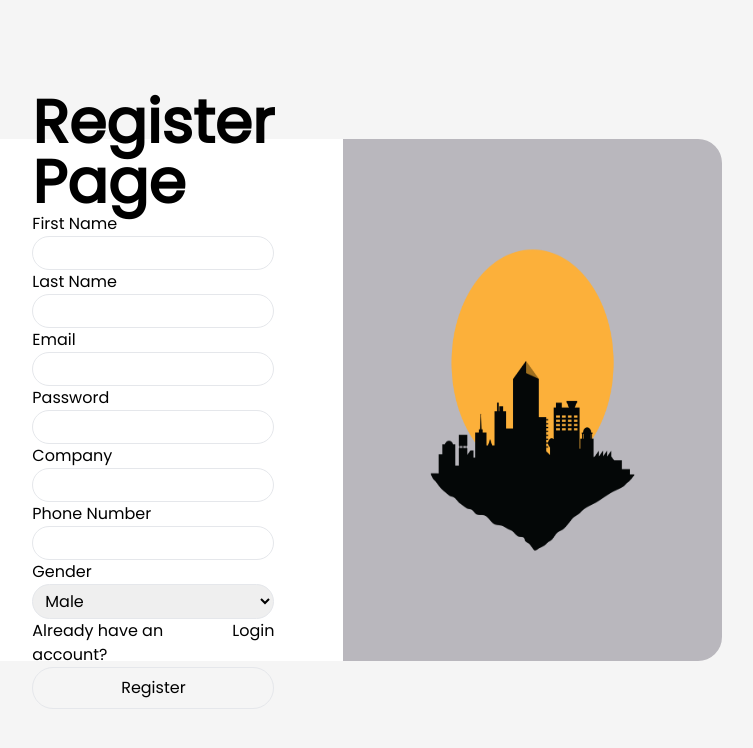
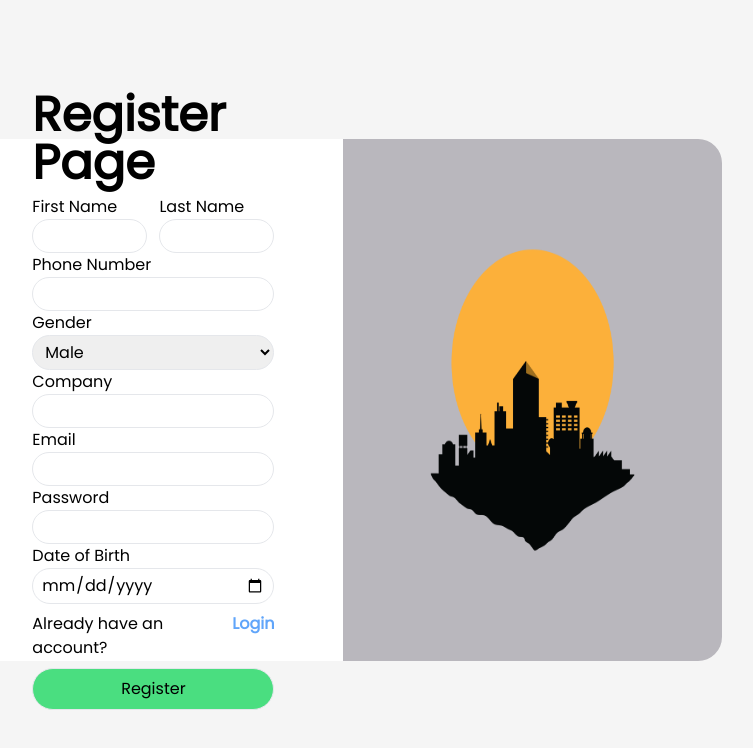
Before and after one commit to syndisc/EntreIndex, a Next.js app: page /user/register in a window 1280 px wide. Shown: the top 748 px of the page, without its empty margins (297-1050 px from the left). Built offline with nearby package versions, Linux system fonts and the light colour scheme.

Commit message:
fix form and add user data

```diff
--- /dev/null
+++ b/app/answer/page.tsx
@@ -0,0 +1,64 @@
+"use client"
+import React, { useEffect, useState } from 'react'
+import Navbar from '../component/navbar'
+import { Answer } from '../model/form'
+import { User } from '../model/user'
+
+const FormPage = () => {
+
+    const [answers, setAnswers] = useState<[Answer]>([{
+        id : 0,
+        user_id : 0,
+        city_id : 0,
+        answer : "",
+        profile : ""
+    }])
+
+    const [user, setUser] = useState<User>()
+
+    useEffect(() => {
+        async function LoadUser(){
+            const cookie = document.cookie
+            const [cookieName, cookieValue] = cookie.split("=")
+            const userAPI = process.env.DECODE_TOKEN_API ? process.env.DECODE_TOKEN_API + cookieValue: ""
+            const userRes = await fetch(userAPI)
+            const user = await userRes.json()
+            setUser(user)
+
+            const answersAPI = process.env.GET_USER_ANSWER_API ? process.env.GET_USER_ANSWER_API + user.id : ""
+            const answersRes = await fetch(answersAPI)
+            const answers = await answersRes.json()
+            setAnswers(answers)
+
+        }
+
+        LoadUser()
+    }, [])
+
+    if(!answers){
+        return(
+            <div>
+                Loading...
+            </div>
+        )
+    }
+
+    return (
+        <div className='h-auto w-screen bg-primaryLight dark:bg-primaryDark'>
+        <Navbar/>
+            <div className='h-93.2vh w-screen flex justify-center content-center flex-wrap'>
+                <div className='h-85vh w-6/12 bg-secondaryLight dark:bg-secondaryDark p-6 overflow-y-auto rounded-3xl'>
+                    {answers.map((answer) => {
+                        return(
+                            <div key={answer.id}>
+                                {answer.answer}
+                            </div>
+                        )
+                    })}
+                </div>
+            </div>
+        </div>
+    )
+}
+
+export default FormPage
--- a/app/component/form/registerForm.tsx
+++ b/app/component/form/registerForm.tsx
@@ -8,7 +8,7 @@ export const RegisterField: React.FC<RegisterFieldProps> = ({ label, type,onChan
     };
 
     return (
-        <div className="flex flex-col">
+        <div className="flex flex-col mt-2">
             <label htmlFor="">{label}</label>
             <input type={type} onChange={handleChange} className="border rounded-3xl py-1 px-2"/>
         </div>
--- a/app/component/navbar.tsx
+++ b/app/component/navbar.tsx
@@ -1,17 +1,42 @@
-import React from 'react'
+"use client"
+import React, { useEffect, useState } from 'react'
 import Link from 'next/link'
+import { User } from '../model/user'
+import Image from 'next/image'
 
 const Navbar = () => {
+
+  const [user, setUser] = useState<User>()
+
+  useEffect(() => {
+    async function LoadUser(){
+      const cookie = document.cookie
+      const [cookieName, cookieValue] = cookie.split("=")
+      const api = process.env.DECODE_TOKEN_API ? process.env.DECODE_TOKEN_API + cookieValue: ""
+      const res = await fetch(api)
+      const user = await res.json()
+      setUser(user)
+    }
+
+    LoadUser()
+  }, [])
+
   return (
     <div className='w-screen h-auto flex justify-between bg-secondaryLight dark:bg-secondaryDark sticky top-0'>
         <Link href={"/home"} className='flex '>
-            <img src="/images/logo.png" alt="Asset not found" className='w-20 h-16'/>
-            <div className='flex content-center justify-center flex-wrap font-bold text-3xl text-textLight dark:text-textDark'>
-            Indonesia Entrepeneurship Index
+            <Image width={100} height={100} src="/images/logo.png" alt="Asset not found" className='w-20 h-16'/>
+            <div className='flex flex-col content-center justify-center flex-wrap  text-textLight dark:text-textDark'>
+              <div className='font-bold text-3xl'>
+              Indonesia Entrepeneurship Index
+              </div>
+              <div>
+                Welcome, {user?.first_name}
+              </div>
             </div>
         </Link>
         <div className='w-1/5 flex justify-around content-center flex-wrap font-bold text-2xl text-textLight dark:text-textDark pr-4'>
             <Link href={"/form"}>Form</Link>
+            <Link href={"/answer"}>My Answer</Link>
             <Link href={"user/profile"}>Profile</Link>
         </div>
     </div>
--- a/app/form/page.tsx
+++ b/app/form/page.tsx
@@ -6,6 +6,7 @@ import { options, questions } from '../utility/data'
 import { City, Province } from '../model/province'
 import { ChangeSpace } from '../utility/utility';
 import { SendAPIRequest } from '../utility/apiController'
+import { User } from '../model/user'
 
 const FormPage = () => {
 
@@ -20,6 +21,21 @@ const FormPage = () => {
         education  : 1,
         experience : 1,
     })
+
+    const [user, setUser] = useState<User>()
+
+    useEffect(() => {
+        async function LoadUser(){
+        const cookie = document.cookie
+        const [cookieName, cookieValue] = cookie.split("=")
+        const api = process.env.DECODE_TOKEN_API ? process.env.DECODE_TOKEN_API + cookieValue: ""
+        const res = await fetch(api)
+        const user = await res.json()
+        setUser(user)
+        }
+
+        LoadUser()
+    }, [])
 
     async function loadProvince(){
         const api = process.env.GET_PROVINCE_API ? process.env.GET_PROVINCE_API : ""
@@ -73,7 +89,7 @@ const FormPage = () => {
 
 
         const body = {
-            user_id : 1,
+            user_id : user?.id,
             city_id : chosenCity,
             answer : finalAnswer,
             profile : finalProfile
--- a/app/model/user.tsx
+++ b/app/model/user.tsx
@@ -11,4 +11,11 @@ export interface Register{
     company : string,
     email : string,
     password : string
+    dob : string
 }
+
+export interface User{
+    id : string,
+    first_name : string,
+    last_name : string
+}
--- a/app/user/login/page.tsx
+++ b/app/user/login/page.tsx
@@ -1,6 +1,7 @@
 'use client'
 import { Login } from '@/app/model/user';
 import { SendAPIRequest, SendAuthRequest } from '@/app/utility/apiController';
+import Image from 'next/image';
 import Link from 'next/link'
 import { useRouter } from 'next/navigation';
 import React, { ChangeEvent, HTMLInputTypeAttribute } from 'react'
@@ -37,37 +38,41 @@ const LoginPage = () => {
   return (
     <div className='w-screen h-screen bg-primaryLight dark:bg-primaryDark p-2 flex justify-center content-center flex-wrap'>
       <div className='w-3/5 flex h-2/3'>
-        <div className='w-1/2 h-full flex justify-center content-center flex-wrap p-2 bg-accentLight dark:bg-accentDark rounded-l-3xl'>
-          <img src="/images/login.webp" alt="Not found" className='h-4/5 w-4/5'/>
+        <div className='w-1/2 h-full hidden lg:flex justify-center content-center flex-wrap p-2 bg-accentLight dark:bg-accentDark rounded-l-3xl'>
+          <Image width={500} height={500} src="/images/login.webp" alt="Not found" className='h-4/5 w-4/5'/>
         </div>
-        <div className='w-1/2 h-full bg-secondaryLight dark:bg-secondaryDark p-2 rounded-r-3xl flex justify-center content-center flex-wrap flex-col'>
+        <div className='w-full lg:w-1/2 h-full bg-secondaryLight dark:bg-secondaryDark p-2 rounded-l-3xl rounded-r-3xl lg:rounded-l-none flex justify-center content-center flex-wrap flex-col'>
           <div className='text-6xl font-bold text-textLight dark:text-textDark h-auto w-2/3'>
             Login Page
           </div>
           <div className='flex flex-col h-2/5'>
-            <div className='flex flex-col h-1/3 mt-2'>
+
+            <div className='flex flex-col h-auto mt-2'>
               <label htmlFor="" className='text-sm ps-2'>Email</label>
-              <input type="email" className='h-4/5 rounded-3xl p-2 border' name='email' onChange={(e) => {
+              <input type="email" className='h-12 rounded-3xl p-2 border' name='email' onChange={(e) => {
                 handleChanges(e)
               }}/>
             </div>
-            <div className='flex flex-col h-1/3 mt-2'>
+
+            <div className='flex flex-col h-auto mt-2'>
               <label htmlFor="" className='text-sm ps-2'>Password</label>
-              <div className='h-4/5'>
-                <input type={fieldType} className='w-11/12 rounded-l-3xl p-2 border' name='password' onChange={(e) => {
+              <div className='h-12'>
+                <input type={fieldType} className='w-11/12 h-full rounded-l-3xl p-2 border' name='password' onChange={(e) => {
                   handleChanges(e)
                 }}/>
-                <button className='w-1/12 bg-accentLight rounded-r-3xl p-2' onMouseDown={() => {
+                <button className='w-1/12 h-full bg-accentLight rounded-r-3xl p-2' onMouseDown={() => {
                   setFieldType("text")
                 }} onMouseUp={() => {
                   setFieldType("password")
                 }}>i</button>
               </div>
             </div>
-              <button className='h-1/3 bg-primaryLight dark:bg-primaryDark mt-2 flex content-center justify-center flex-wrap rounded-3xl' onClick={login}>Login</button>
-            <div>
+
+            <button className='h-12 bg-primaryLight mt-3 dark:bg-primaryDark flex content-center justify-center flex-wrap rounded-3xl' onClick={login}>Login</button>
+
+            <div className='mt-3'>
               Does not have an account?
-              <Link href={"register"} className='pl-2'>
+              <Link href={"register"} className='pl-2 text-blue-400 font-bold'>
                 Click here!
               </Link>
             </div>
--- a/app/user/register/page.tsx
+++ b/app/user/register/page.tsx
@@ -7,6 +7,7 @@ import { SendAPIRequest, SendAuthRequest } from '@/app/utility/apiController';
 import { RegisterFieldProps } from '@/app/model/form';
 import { gender } from '@/app/utility/data';
 import { useRouter } from 'next/navigation';
+import Image from 'next/image';
 
 const RegisterPage = () => {
 
@@ -17,7 +18,8 @@ const RegisterPage = () => {
     gender : "Male",
     company : "",
     email : "",
-    password : ""
+    password : "",
+    dob : ""
   })
 
   const handleFieldChange = (fieldName: string, value: string) => {
@@ -27,15 +29,6 @@ const RegisterPage = () => {
     }))
 
   };
-
-  const registerFields: RegisterFieldProps[] = [
-    { label: "First Name", type: "text", onChange: (value: string) => handleFieldChange("first_name", value) },
-    { label: "Last Name", type: "text", onChange: (value: string) => handleFieldChange("last_name", value) },
-    { label: "Email", type: "email",  onChange: (value: string) => handleFieldChange("email", value) },
-    { label: "Password", type: "password",  onChange: (value: string) => handleFieldChange("password", value) },
-    { label: "Company", type: "text", onChange: (value: string) => handleFieldChange("company", value) },
-    { label: "Phone Number", type: "text", onChange: (value: string) => handleFieldChange("phone_number", value) },
-  ];
 
   const router = useRouter()
 
@@ -47,24 +40,79 @@ const RegisterPage = () => {
   return (
     <div className="w-screen h-screen bg-primaryLight dark:bg-primaryDark p-2 flex justify-center content-center flex-wrap">
       <div className="w-3/5 flex h-2/3">
-        <div className="w-1/2 h-full bg-secondaryLight dark:bg-secondaryDark p-2 rounded-l-3xl flex justify-center content-center flex-wrap flex-col">
+        <div className="w-full lg:w-1/2 h-full bg-secondaryLight dark:bg-secondaryDark p-2 rounded-l-3xl rounded-r-3xl lg:rounded-r-none flex justify-center content-center flex-wrap flex-col">
           <div className="text-textLight dark:text-textDark h-auto w-2/3">
-            <div className="text-6xl font-bold">Register Page</div>
-            {registerFields.map((field, index) => (
-              <RegisterField key={index} {...field} />
-            ))}
-              <RegisterDropdown label='Gender' options={gender} onChange={(value: string) => handleFieldChange('gender', value)}/>
-            <label htmlFor="" className="flex">
+            <div className="text-5xl font-bold">Register Page</div>
+
+            {/* Name */}
+            <div className='flex mt-2 justify-between'>
+              <div className="flex flex-col w-47.5/100">
+                <label htmlFor="">{"First Name"}</label>
+                <input type="text" onChange={(e) => {
+                  handleFieldChange("first_name", e.target.value)
+                }} className="border rounded-3xl py-1 px-2"/>
+              </div>
+              <div className="flex flex-col w-47.5/100">
+                <label htmlFor="">{"Last Name"}</label>
+                <input type="text" onChange={(e) => {
+                  handleFieldChange("last_name", e.target.value)
+                }} className="border rounded-3xl py-1 px-2"/>
+              </div>
+            </div>
+
+            {/* Phone number */}
+            <div className="flex flex-col w-full">
+              <label htmlFor="">{"Phone Number"}</label>
+              <input type="text" onChange={(e) => {
+                handleFieldChange("phone_number", e.target.value)
+              }} className="border rounded-3xl py-1 px-2"/>
+            </div>
+
+            <RegisterDropdown label='Gender' options={gender} onChange={(value: string) => handleFieldChange('gender', value)}/>
+
+            {/* Company */}
+            <div className="flex flex-col w-full">
+              <label htmlFor="">{"Company"}</label>
+              <input type="text" onChange={(e) => {
+                handleFieldChange("company", e.target.value)
+              }} className="border rounded-3xl py-1 px-2"/>
+            </div>
+
+            {/* Email */}
+            <div className="flex flex-col w-full">
+              <label htmlFor="">{"Email"}</label>
+              <input type="email" onChange={(e) => {
+                handleFieldChange("email", e.target.value)
+              }} className="border rounded-3xl py-1 px-2"/>
+            </div>
+
+            {/* Password */}
+            <div className="flex flex-col w-full">
+              <label htmlFor="">{"Password"}</label>
+              <input type="password" onChange={(e) => {
+                handleFieldChange("password", e.target.value)
+              }} className="border rounded-3xl py-1 px-2"/>
+            </div>
+
+            {/* DoB */}
+            <div className="flex flex-col w-full">
+              <label htmlFor="">{"Date of Birth"}</label>
+              <input type="date" onChange={(e) => {
+                handleFieldChange("dob", e.target.value)
+              }} className="border rounded-3xl py-1 px-2 w-full"/>
+            </div>
+
+            <label htmlFor="" className="flex mt-2">
               <div>Already have an account?</div>
-              <Link href={"login"} className='pl-2'>Login</Link>
+              <Link href={"login"} className='pl-2 text-blue-400 font-bold'>Login</Link>
             </label>
-            <div className='w-full'>
-              <button className='w-full border rounded-3xl p-2' onClick={handleRegister}>Register</button>
+            <div className='w-full mt-2'>
+              <button className='w-full border rounded-3xl p-2 bg-green-400' onClick={handleRegister}>Register</button>
             </div>
           </div>
         </div>
-        <div className="w-1/2 h-full flex justify-center content-center flex-wrap p-2 bg-accentLight dark:bg-accentDark rounded-r-3xl">
-          <img src="/images/login.webp" alt="Not found" className="h-4/5 w-4/5" />
+        <div className="w-1/2 h-full hidden lg:flex justify-center content-center flex-wrap p-2 bg-accentLight dark:bg-accentDark rounded-r-3xl">
+          <Image height={500} width={500} src="/images/login.webp" alt="Not found" className="h-4/5 w-4/5" />
         </div>
       </div>
     </div>
--- a/app/utility/utility.tsx
+++ b/app/utility/utility.tsx
@@ -1,3 +1,5 @@
+import { cookies } from "next/headers"
+
 export function ChangeSpace(text : string){
     return text.replaceAll('_', ' ')
 }
--- a/next.config.mjs
+++ b/next.config.mjs
@@ -6,7 +6,9 @@ const nextConfig = {
         SUBMIT_FORM_API : process.env.SUBMIT_FORM_API,
         GET_PROVINCE_API : process.env.GET_PROVINCE_API,
         GET_TOWN_API : process.env.GET_TOWN_API,
-        POST_ANSWER_API : process.env.POST_ANSWER_API
+        POST_ANSWER_API : process.env.POST_ANSWER_API,
+        DECODE_TOKEN_API : process.env.DECODE_TOKEN_API,
+        GET_USER_ANSWER_API : process.env.GET_USER_ANSWER_API
     }
 };
 
--- a/tailwind.config.ts
+++ b/tailwind.config.ts
@@ -27,6 +27,9 @@ const config: Config = {
         '80vh' : "80vh",
         '85vh' : "85vh",
         '93.2vh' : "93.2vh"
+      },
+      width:{
+        '47.5/100' : "47.5%"
       }
     },
   },
```
Also changed, not shown: app/model/form.tsx (+8 -0 lines), app/utility/apiController.tsx (+20 -3 lines), 1 other file (tests, documents, lock files or other folders).
